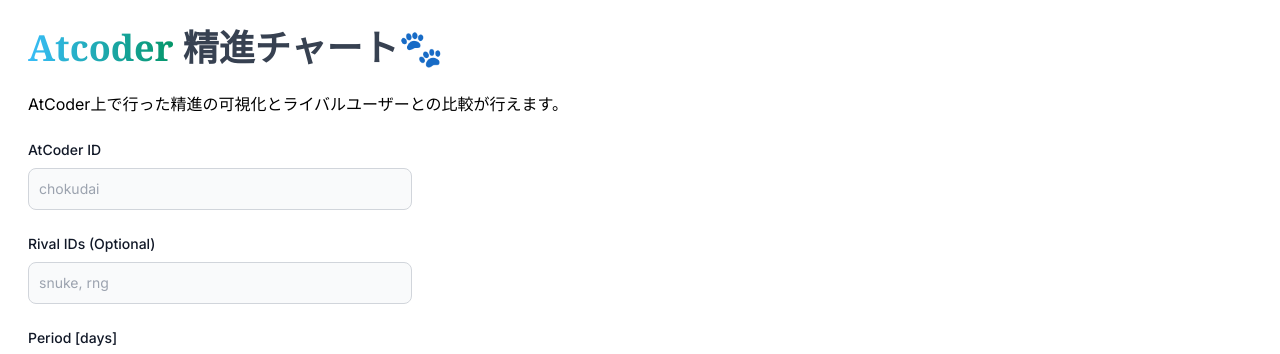
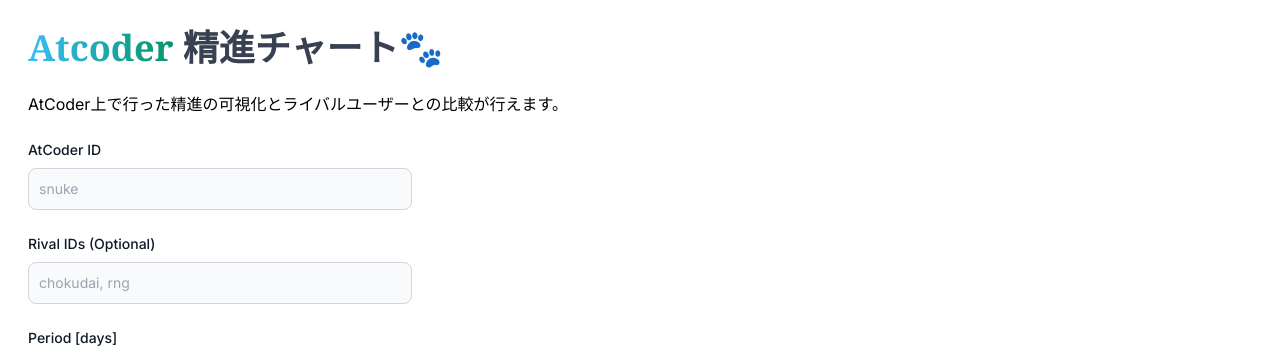
Before and after one commit to A-tilol/atcoder-shojin-chart-nextjs, a Next.js app: page / in a window 1280 px wide. Shown: the top 354 px of the page. Built offline with nearby package versions, Linux system fonts and the light colour scheme.

Commit message:
swap snuke chokudai

```diff
--- a/app/page.tsx
+++ b/app/page.tsx
@@ -77,7 +77,7 @@
           id="user-id-input"
           className="bg-gray-50 border border-gray-300 text-gray-900 text-sm rounded-lg focus:ring-blue-500 focus:border-blue-500 block w-96 p-2.5"
           value={userID}
-          placeholder="chokudai"
+          placeholder="snuke"
           onChange={handleChange}
         />
       </div>
@@ -94,7 +94,7 @@
           id="rival-ids-input"
           className="bg-gray-50 border border-gray-300 text-gray-900 text-sm rounded-lg focus:ring-blue-500 focus:border-blue-500 block w-96 p-2.5"
           value={rivalIDs}
-          placeholder="snuke, rng"
+          placeholder="chokudai, rng"
           onChange={handleChange}
         />
       </div>
```
